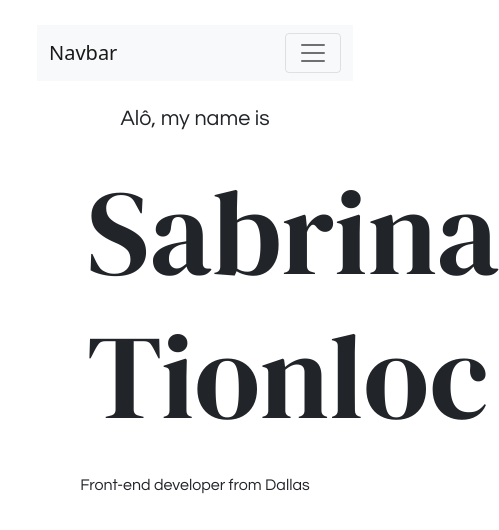
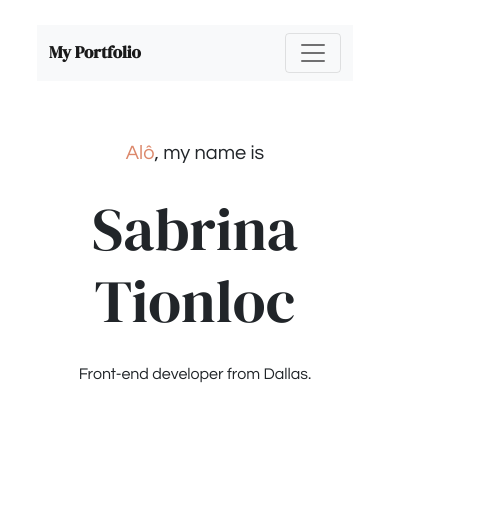
Before and after one commit to stionloc4/portfolio-project, a plain HTML site: page index.html in a window 390 px wide. Shown: the whole page, 499 px wide, since content can reach past the window. Drawn offline with nearby package versions, Linux system fonts and the light colour scheme; a web font is replaced by a local one.

Commit message:
Changed navbar brand & header CSS properties

```diff
--- a/index.html
+++ b/index.html
@@ -32,7 +32,7 @@
     <div class="container">
       <nav class="navbar navbar-expand-lg navbar-light bg-light">
         <div class="container-fluid">
-          <a class="navbar-brand" href="#">Navbar</a>
+          <a class="navbar-brand" href="#">My Portfolio</a>
           <button
             class="navbar-toggler"
             type="button"
@@ -54,9 +54,9 @@
           </div>
         </div>
       </nav>
-      <h4>Alô, my name is</h4>
+      <h4><span class="greeting">Alô</span>, my name is</h4>
       <h1>Sabrina Tionloc</h1>
-      <h6>Front-end developer from Dallas</h6>
+      <h6>Front-end developer from Dallas.</h6>
     </div>
   </body>
 </html>
--- a/styles/portfolio.css
+++ b/styles/portfolio.css
@@ -13,10 +13,45 @@ h1 {
   padding: 20px 50px;
 }
 
+h1:hover {
+  color: #dc886b;
+  cursor: pointer;
+  transition: 200ms all ease-in-out;
+}
+
 h6 {
   font-family: "Questrial", sans-serif;
 }
 
 nav {
-  margin-bottom: 25px;
+  margin-bottom: 60px;
 }
+
+@media (max-width: 576px) {
+  h1 {
+    font-size: 60px;
+  }
+  h4 {
+    font-size: 20px;
+  }
+  h6 {
+    font-size: 16px;
+  }
+  .navbar-brand {
+    font-size: 17px;
+  }
+}
+
+.greeting {
+  color: #dc886b;
+}
+
+.text-design {
+  font-family: "Flow Circular", cursive;
+  font-size: 10px;
+}
+
+.navbar-brand {
+  font-family: "DM Serif Display", serif;
+  font-weight: bolder;
+}
```
